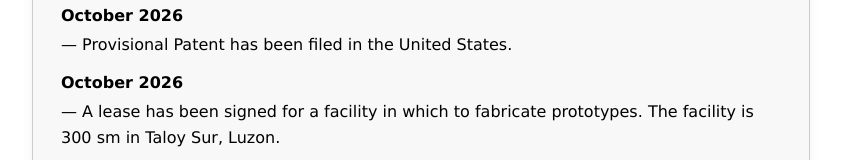
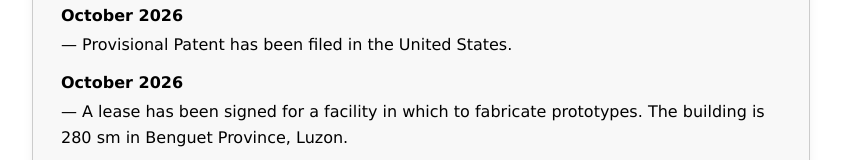
Before and after one commit to rdbhost/vernevoyager_site, a plain HTML site: page index.html in a window 1280 px wide. Shown: the part 964-1124 px from the top of the page, without its empty margins (219-1060 px from the left). Drawn offline with Linux system fonts and the light colour scheme.

Commit message:
Update facility size and location in index.html

```diff
--- a/index.html
+++ b/index.html
@@ -80,7 +80,7 @@
             </li>
             <li>
                 <strong>October 2026</strong> — A lease has been signed for a facility in which to fabricate prototypes.
-                The facility is 300 sm in Taloy Sur, Luzon.
+                The building is 280 sm in Benguet Province, Luzon.
             </li>
             <li>
                 <strong>March 2026</strong> — Contract signed with Loza and Loza, LLP to file patents on the
```
